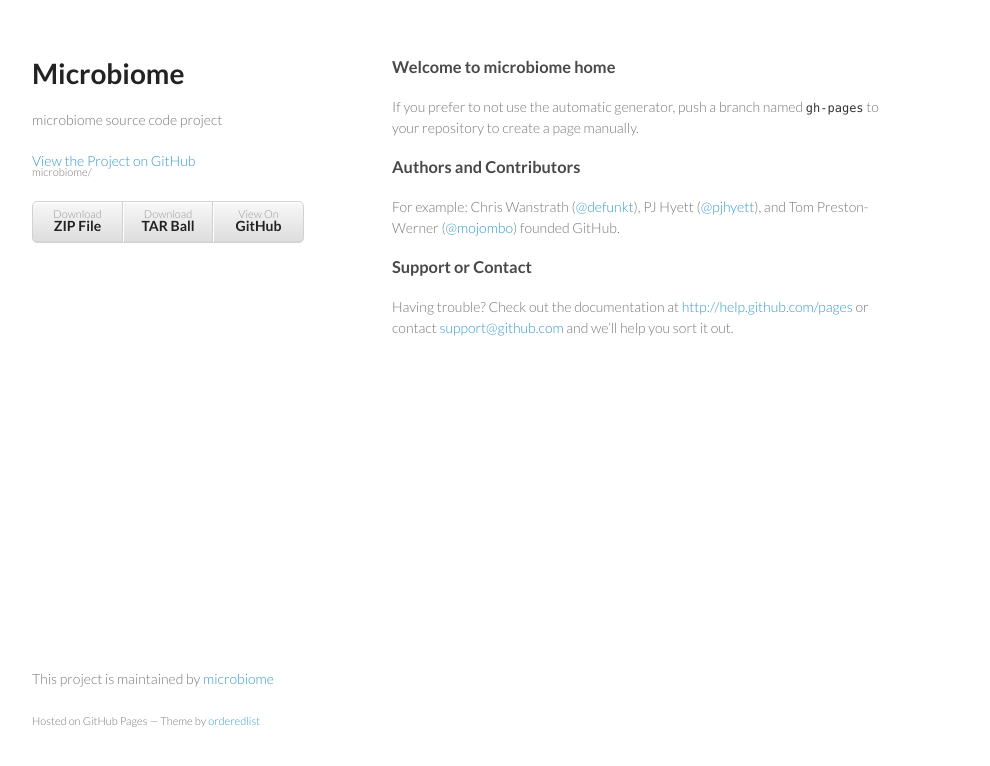
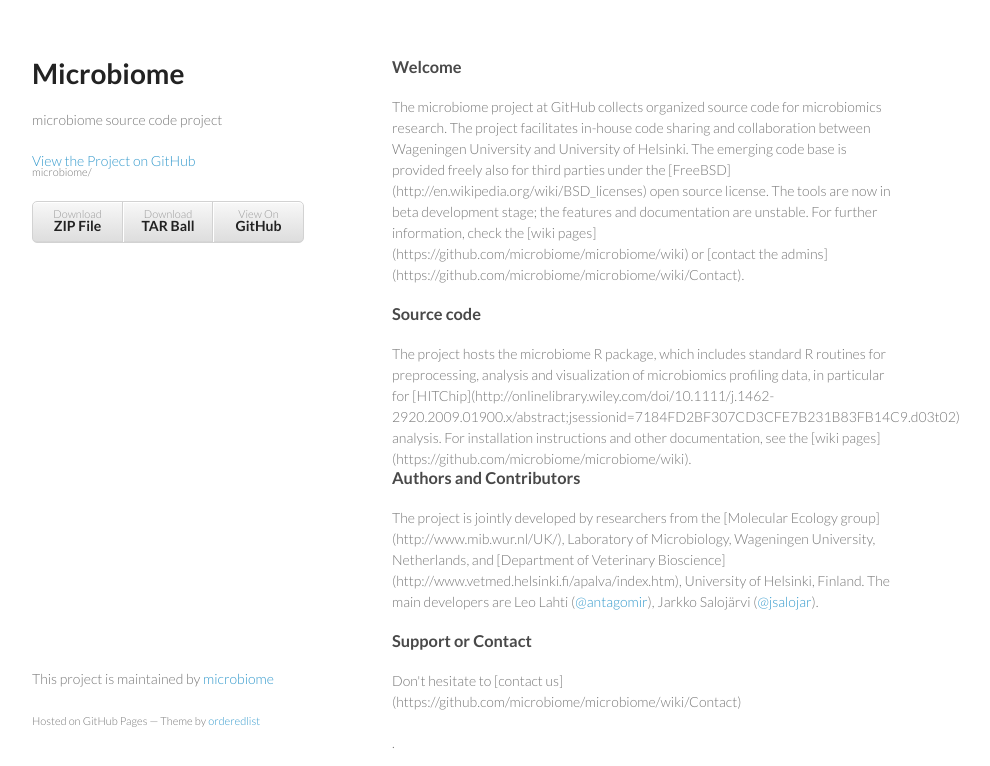
Before and after one commit to microbiome/microbiome.github.com, a plain HTML site: page index.html in a window 1280 px wide. Shown: the whole page, without its empty margins (178-1168 px from the left). Drawn offline with Linux system fonts and the light colour scheme.

Commit message:
first version

```diff
--- a/index.html
+++ b/index.html
@@ -18,7 +18,7 @@
         <h1>Microbiome</h1>
         <p>microbiome source code project</p>
 
-        <p class="view"><a href="https://github.com/microbiome/microbiome">View the Project on GitHub <small>microbiome/</small></a></p>
+        <p class="view"><a href="https://github.com/microbiome/">View the Project on GitHub <small>microbiome/</small></a></p>
 
         <ul>
           <li><a href="https://github.com/microbiome/microbiome/zipball/master">Download <strong>ZIP File</strong></a></li>
@@ -28,18 +28,33 @@
       </header>
       <section>
 
-<h3>Welcome to microbiome home</h3>
+<h3>Welcome</h3>
 
-<p>If you prefer to not use the automatic generator, push a branch named <code>gh-pages</code> to your repository to create a page manually. </p>
+<p>The microbiome project at GitHub collects organized source code for microbiomics research. The project facilitates in-house code sharing and collaboration between Wageningen University and University of Helsinki. The emerging code base is provided freely also for third parties under the [FreeBSD](http://en.wikipedia.org/wiki/BSD_licenses) open source license.
+
+The tools are now in beta development stage; the features and documentation are unstable. For further information, check the  [wiki pages](https://github.com/microbiome/microbiome/wiki) or [contact the admins](https://github.com/microbiome/microbiome/wiki/Contact).
+
+
+<h3>Source code</h3>
+
+The project hosts the microbiome R package, which includes standard R routines for preprocessing, analysis and visualization of microbiomics profiling data, in particular for [HITChip](http://onlinelibrary.wiley.com/doi/10.1111/j.1462-2920.2009.01900.x/abstract;jsessionid=7184FD2BF307CD3CFE7B231B83FB14C9.d03t02) analysis.
+
+For installation instructions and other documentation, see the
+[wiki pages](https://github.com/microbiome/microbiome/wiki).
+
 
 <h3>Authors and Contributors</h3>
 
-<p>For example: Chris Wanstrath (<a href="https://github.com/defunkt" class="user-mention">@defunkt</a>), PJ Hyett (<a href="https://github.com/pjhyett" class="user-mention">@pjhyett</a>), and Tom Preston-Werner (<a href="https://github.com/mojombo" class="user-mention">@mojombo</a>) founded GitHub.</p>
+<p>The project is jointly developed by researchers from the [Molecular Ecology group](http://www.mib.wur.nl/UK/), Laboratory of Microbiology, Wageningen
+University, Netherlands, and [Department of Veterinary Bioscience](http://www.vetmed.helsinki.fi/apalva/index.htm), University of Helsinki, Finland. The main developers are Leo Lahti (<a href="https://github.com/antagomir" class="user-mention">@antagomir</a>), Jarkko Salojärvi (<a href="https://github.com/jsalojar" class="user-mention">@jsalojar</a>).</p>
+
 
 <h3>Support or Contact</h3>
 
-<p>Having trouble? Check out the documentation at <a href="http://help.github.com/pages">http://help.github.com/pages</a> or contact <a href="mailto:support@github.com">support@github.com</a> and we’ll help you sort it out.</p>
+<p>Don't hesitate to [contact us](https://github.com/microbiome/microbiome/wiki/Contact)</p>.
+
       </section>
+
       <footer>
         <p>This project is maintained by <a href="https://github.com/microbiome">microbiome</a></p>
         <p><small>Hosted on GitHub Pages &mdash; Theme by <a href="https://github.com/orderedlist">orderedlist</a></small></p>
@@ -49,3 +64,7 @@
 
   </body>
 </html>
+
+<!--If you prefer to not use the automatic generator, push a branch named <code>gh-pages</code> to your repository to create a page manually. </p>-->
+
+<!--<p>Contact the project admins<a href="http://help.github.com/pages">http://help.github.com/pages</a> or contact <a href="mailto:support@github.com">support@github.com</a> </p>-->
```
